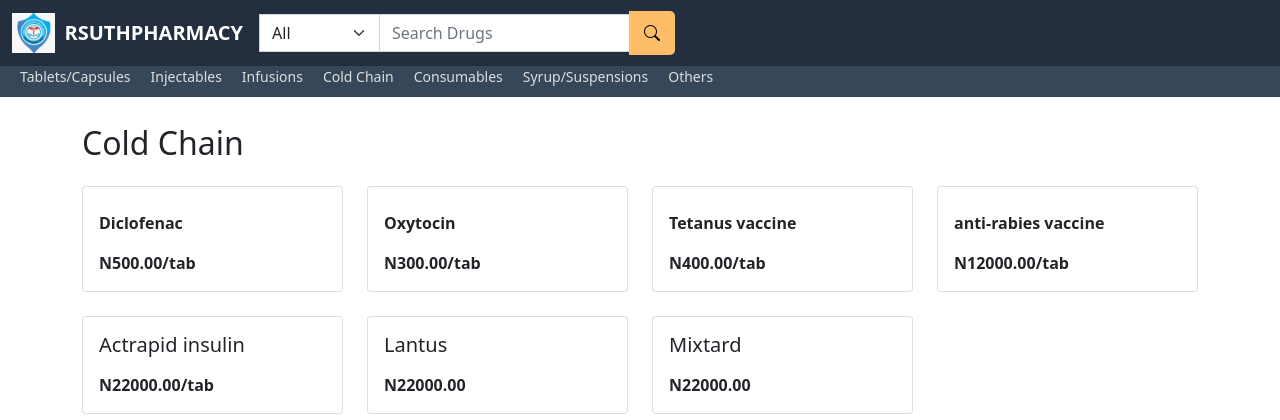
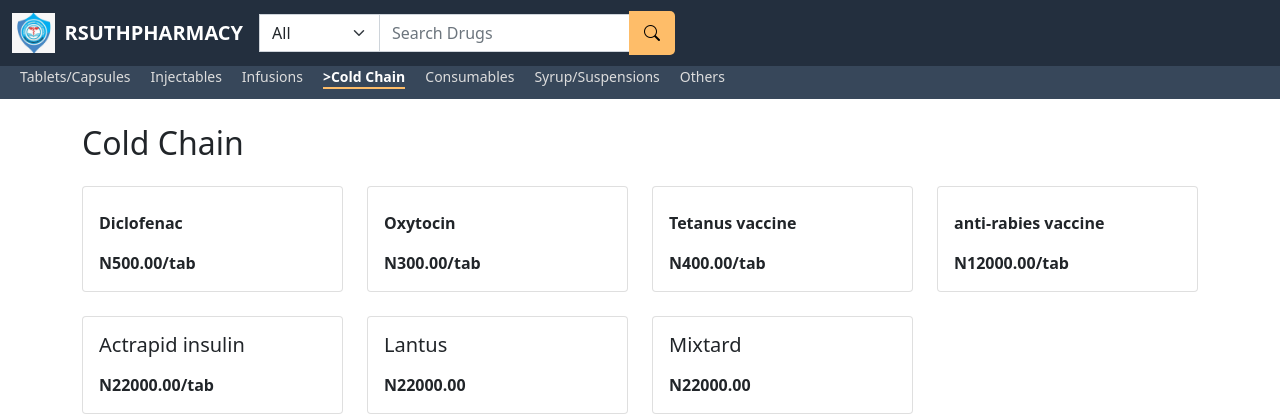
Before and after one commit to chistev/rsuthpharmacy, a Django app: page /category/cold-chain/ in a window 1280 px wide. Shown: the top 420 px of the page. Run offline with Django 4.2, Linux system fonts and the light colour scheme; data comes from the database, SQL or seed files in the repository; some libraries are stand-ins or nearby versions.

Commit message:
added highlighting for currently selected category

```diff
--- a/price_list/templates/price_list/index.html
+++ b/price_list/templates/price_list/index.html
@@ -33,7 +33,11 @@
 
     <div class="sub-nav">
         {% for category in categories %}
-        <a href="{% url 'category_detail' category.slug %}">{{ category.name }}</a>
+            <a href="{% url 'category_detail' category.slug %}"
+               {% if selected_category and selected_category.slug == category.slug %}
+                   class="active"  <!-- Add an active class to the selected category -->
+               {% endif %}
+            >{{ category.name }}</a>
         {% endfor %}
     </div>
 
--- a/static/css/styles.css
+++ b/static/css/styles.css
@@ -68,6 +68,13 @@ body {
 .sub-nav a:hover {
   color: white;
 }
+
+.sub-nav a.active {
+  color: white;
+  font-weight: bold;
+  border-bottom: 2px solid #febd69;
+}
+
 
 .container {
   margin-top: 100px;
```
